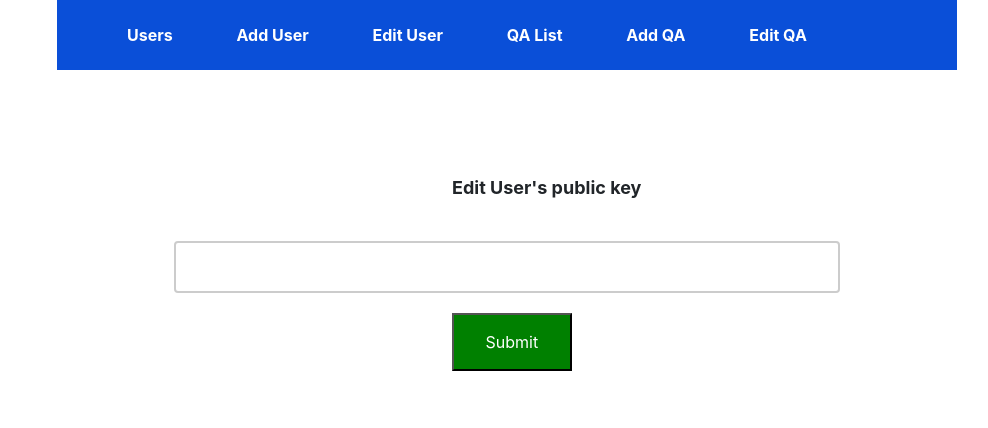
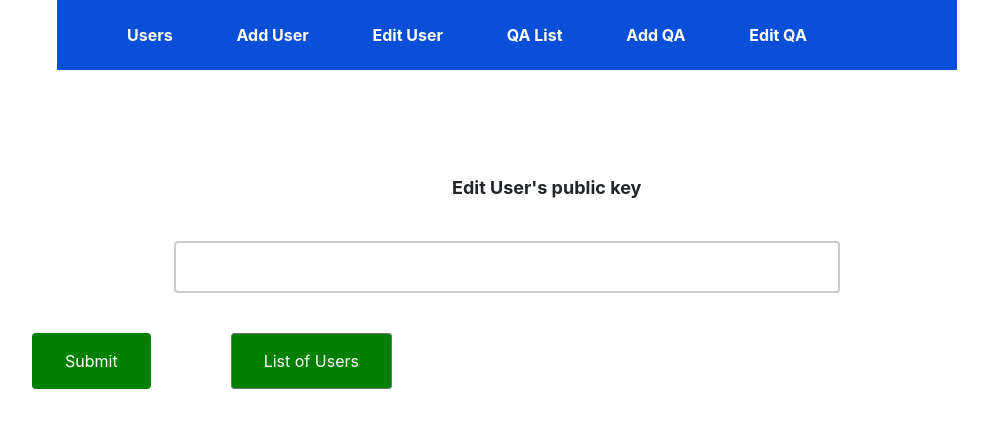
Before and after one commit to Mikhail3379/Chatbot-admin, a React (Create React App) app in the folder frontend/: page /EditUser/1 in a window 1280 px wide. Shown: the top 428 px of the page, without its empty margins (133-1121 px from the left). Built offline with nearby package versions, Linux system fonts and the light colour scheme; no server answers.

Commit message:
Update EditUser.tsx

```diff
--- a/frontend/src/components/Auth/EditUser/EditUser.tsx
+++ b/frontend/src/components/Auth/EditUser/EditUser.tsx
@@ -3,10 +3,10 @@ import { Link } from "react-router-dom";
 import axios from "axios";
 import Users from "../../Users/Users";
 import { getUserByID, updateUser } from "../../../lib/endpoints";
+import Swal from "sweetalert2";
 
 interface IState {
-  // id: any;
-  // public_key: any;
+
   userId: string;
   userData: any;
 }
@@ -18,17 +18,7 @@ export default class editUser extends React.Component<any, IState> {
     super(props);
     this.state = { userId: "", userData: {} };
   }
-  // editUser = (id: any, public_key: any) => {
-  //   axios
-  //     .put(`${`http://localhost:9000/app/updateUser`}?id=${id}`, {
-  //       public_key,
-  //     })
-  //     .then(function(data) {
-  //       // handle success
-  //       console.log({ Users: data.data });
-  //       return data.data;
-  //     });
-  // };
+
 
   handleUpdateUser = () => {
     const { id, public_key } = this.state.userData;
@@ -37,9 +27,16 @@ export default class editUser extends React.Component<any, IState> {
         public_key,
       })
       .then(function(response) {
+        Swal.fire({
+          icon: "success",
+          title: "User has been edited successfully",
+          showConfirmButton: false,
+          timer: 1500,
+        });
         // handle success
         console.log({ Users: response.data });
         return response.data;
+
       });
   };
   componentDidMount() {
@@ -56,23 +53,12 @@ export default class editUser extends React.Component<any, IState> {
     this.setState({ userData: user });
   };
   public render() {
-    // const id = this.state.id;
+
     const { userData } = this.state;
     return (
-      //
+
       <div className="container">
-        {/* <form onSubmit={submitForm}> */}
-        {/* <label className="label">Edit User's ID</label>
-        <br />
 
-        <input
-          value={userData.id}
-          // onChange={(e) => setId(e.target.value)}
-          type="text"
-          // placeholder="Please enter user's ID"
-          className="input"
-          onChange={this.handleIdChange}
-        /> */}
 
         <br />
         <label className="label">Edit User's public key</label>
@@ -89,12 +75,15 @@ export default class editUser extends React.Component<any, IState> {
         <br />
         <button
           type="submit"
-          className="btn1"
+          className="btn "
           //@ts-ignore
           onClick={this.handleUpdateUser}
         >
           Submit
         </button>
+        <Link to={"/Users"}
+                            className="btn btn-sm btn-outline-secondary"
+                            > List of Users </Link>
       </div>
     );
   }
```
